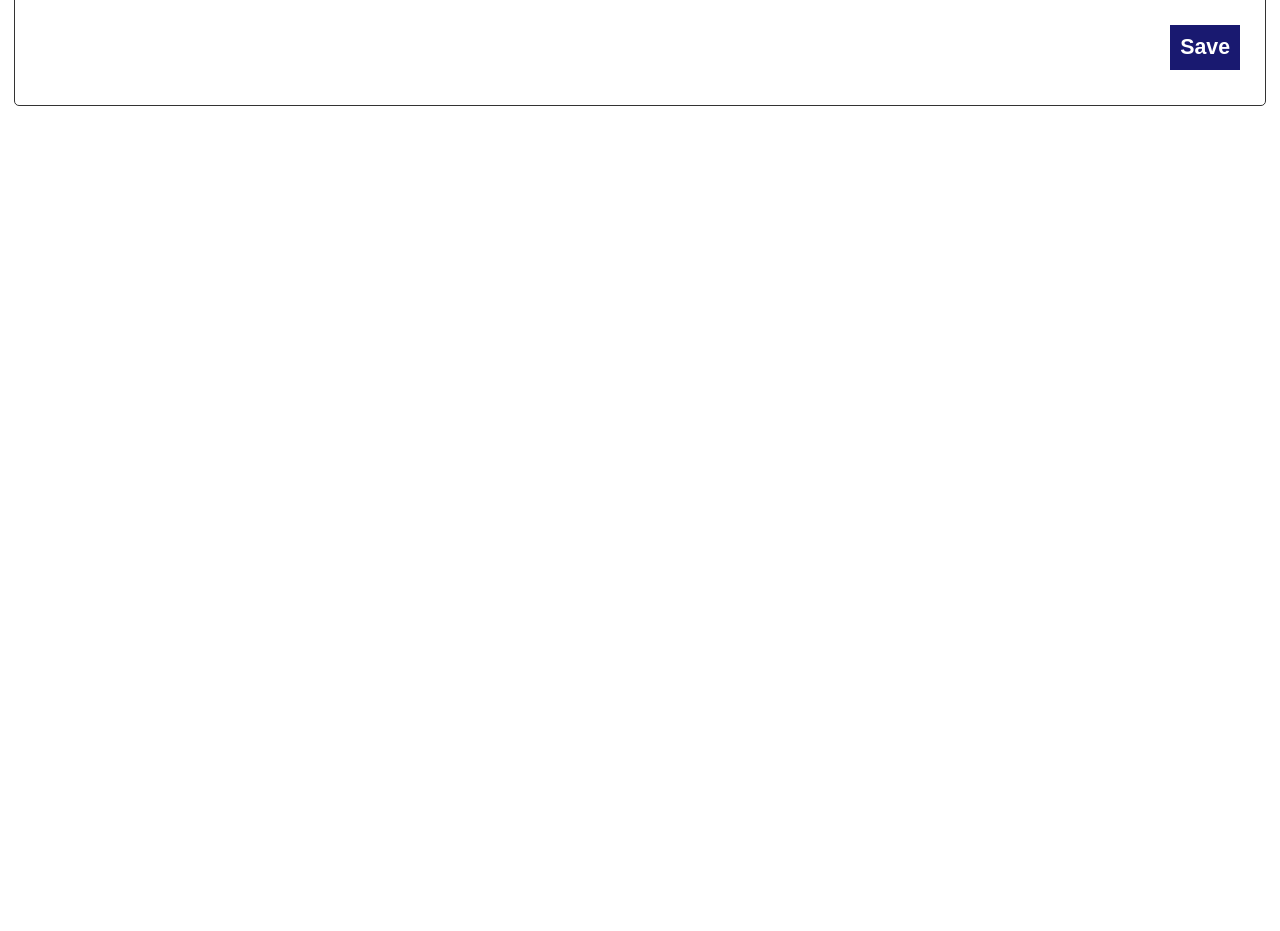
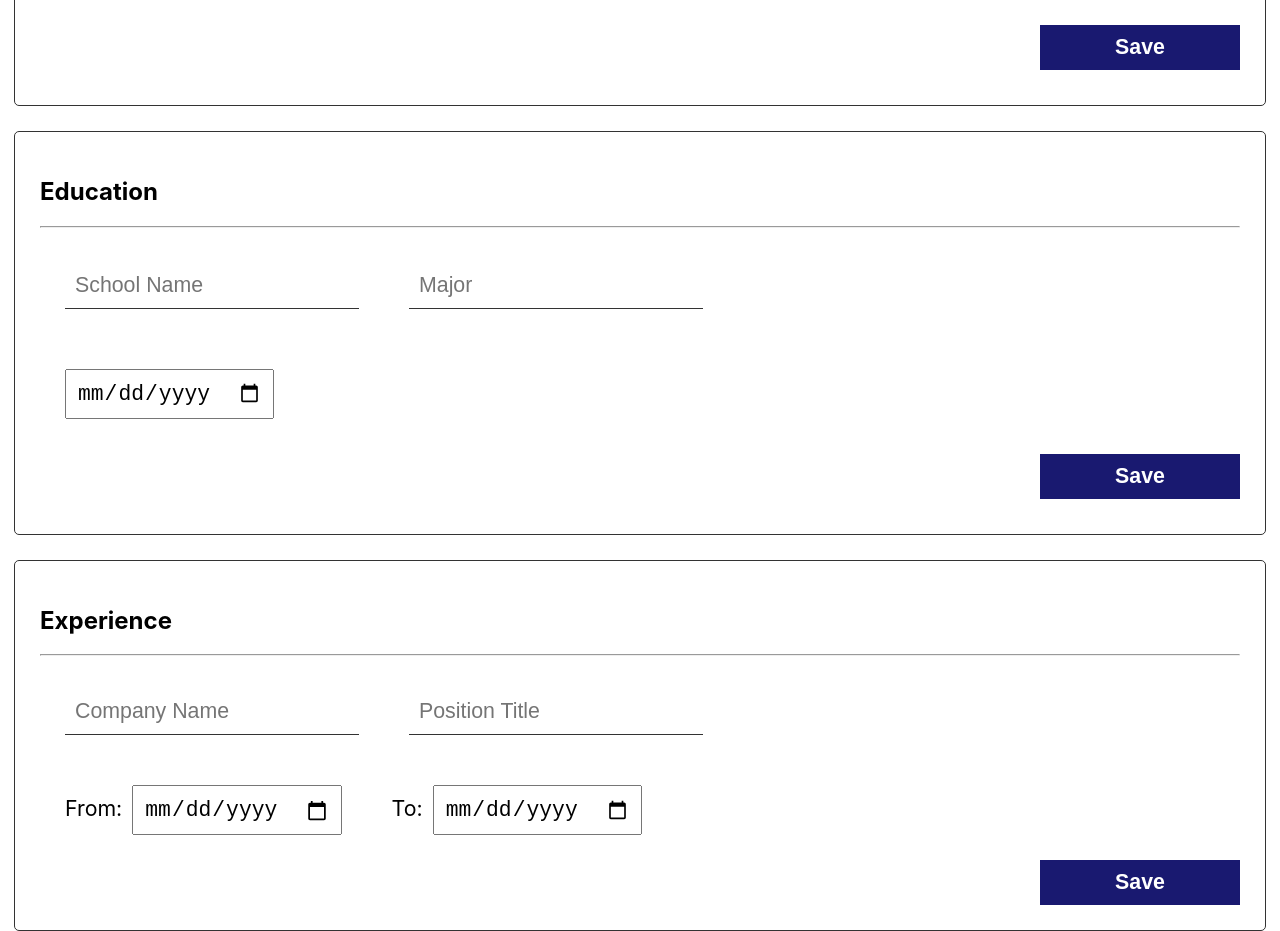
Before and after one commit to AhmedMikkawe/cv-builder, a React (Create React App) app: page / in a window 1280 px wide. Shown: the part 380-1311 px from the top of the page. Before the commit the page ends 800 px from the top, so only its background shows below. Built offline with nearby package versions, Linux system fonts and the light colour scheme.

Commit message:
Completed Experience Component

```diff
--- a/src/App.css
+++ b/src/App.css
@@ -17,29 +17,37 @@ nav h1{
     margin: 0;
     color: white;
 }
-.general-info{
+.general-info,.education,.experience{
     margin-top: 25px;
     border:1px solid #333333;
     border-radius: 5px;
     padding: 25px;
 }
-.general-info .col{
+.general-info .col,.education .col,
+.experience .col{
  padding: 25px;
 }
-.general-info label{
+.general-info label, .education label,
+.experience label{
     font-size: 16pt;
     margin-right: 10px;
 }
-.general-info input{
+.general-info input, .education input,
+.experience input{
     font-size: 16pt;
     padding: 10px;
 }
-.general-info input[type="text"],.general-info input[type="email"]{
+.general-info input[type="text"],.general-info input[type="email"],
+.education input[type="text"],.education input[type="email"],
+.experience input[type="text"],.experience input[type="email"]
+{
     border: none;
     border-bottom: 1px solid #333;
     outline: none;
 }
-.general-info input[type="text"]:focus,.general-info input[type="email"]:focus{
+.general-info input[type="text"]:focus,.general-info input[type="email"]:focus,
+.education input[type="text"]:focus,.education input[type="email"]:focus,
+.experience input[type="text"]:focus,.experience input[type="email"]:focus{
     background-color: #9f9e9e;
 }
 .save-button{
@@ -50,9 +58,10 @@ nav h1{
     font-weight: bold;
     border: none;
     cursor: pointer;
+    width: 200px;
 }
 
-.general-info .row{
+.general-info .row,.education .row{
     margin: 10px 0;
 }
 @media screen and (max-width: 700px){
--- a/src/App.js
+++ b/src/App.js
@@ -2,6 +2,8 @@ import './App.css';
 import {Component} from "react";
 import Header from "./components/Header";
 import GeneralInfo from "./components/General-info";
+import Education from "./components/Education";
+import Experience from "./components/Experience";
 class App extends Component{
   constructor() {
     super();
@@ -11,6 +13,8 @@ class App extends Component{
         <div>
           <Header />
           <GeneralInfo />
+          <Education />
+          <Experience />
         </div>
 
     );
--- a/src/components/Education.js
+++ b/src/components/Education.js
@@ -17,6 +17,8 @@ class Education extends Component{
                         <div className="col">
                             <input type="text" name="majorName" id="major-name" placeholder="Major"/>
                         </div>
+                    </div>
+                    <div className="row">
                         <div className="col">
                             <input type="date" name="dateStudy" id="date-study" placeholder="Date of Study"/>
                         </div>
--- /dev/null
+++ b/src/components/Experience.js
@@ -0,0 +1,39 @@
+import {Component} from "react";
+
+class Experience extends Component{
+    constructor() {
+        super();
+    }
+    render() {
+        return(
+            <div className="experience container">
+                <h2>Experience</h2>
+                <hr />
+                <form>
+                    <div className="row">
+                        <div className="col">
+                            <input type="text" name="companyName" id="company-name" placeholder="Company Name"/>
+                        </div>
+                        <div className="col">
+                            <input type="text" name="positionTitle" id="position-title" placeholder="Position Title"/>
+                        </div>
+                    </div>
+                    <div className="row">
+                        <div className="col">
+                            <label htmlFor="from-experience">From:</label>
+                            <input type="date" name="fromExperience" id="from-experience" placeholder="From"/>
+                        </div>
+                        <div className="col">
+                            <label htmlFor="to-experience">To:</label>
+                            <input type="date" name="toExperience" id="to-experience" placeholder="To"/>
+                        </div>
+                    </div>
+                    <div className="row row-reversed">
+                        <button type="submit" className="save-button">Save</button>
+                    </div>
+                </form>
+            </div>
+        );
+    }
+}
+export  default Experience;
--- a/src/components/General-info.js
+++ b/src/components/General-info.js
@@ -12,22 +12,18 @@ class GeneralInfo extends Component{
                 <form>
                 <div className="row">
                     <div className="col">
-                        <label htmlFor="fname">First Name</label>
                         <input type="text" name="firstName" id="fname" placeholder="First Name"/>
                     </div>
                     <div className="col">
-                        <label htmlFor="lname">Last Name</label>
                         <input type="text" name="lastName" id="lname" placeholder="Last Name"/>
                     </div>
                 </div>
                 <hr />
                 <div className="row">
                     <div className="col">
-                        <label htmlFor="email">Email</label>
                         <input type="email" name="email" id="email" placeholder="Email"/>
                     </div>
                     <div className="col">
-                        <label htmlFor="phone">Phone Number</label>
                         <input type="text" name="phoneNumber" id="phone" placeholder="Phone Number"/>
                     </div>
                 </div>
```
